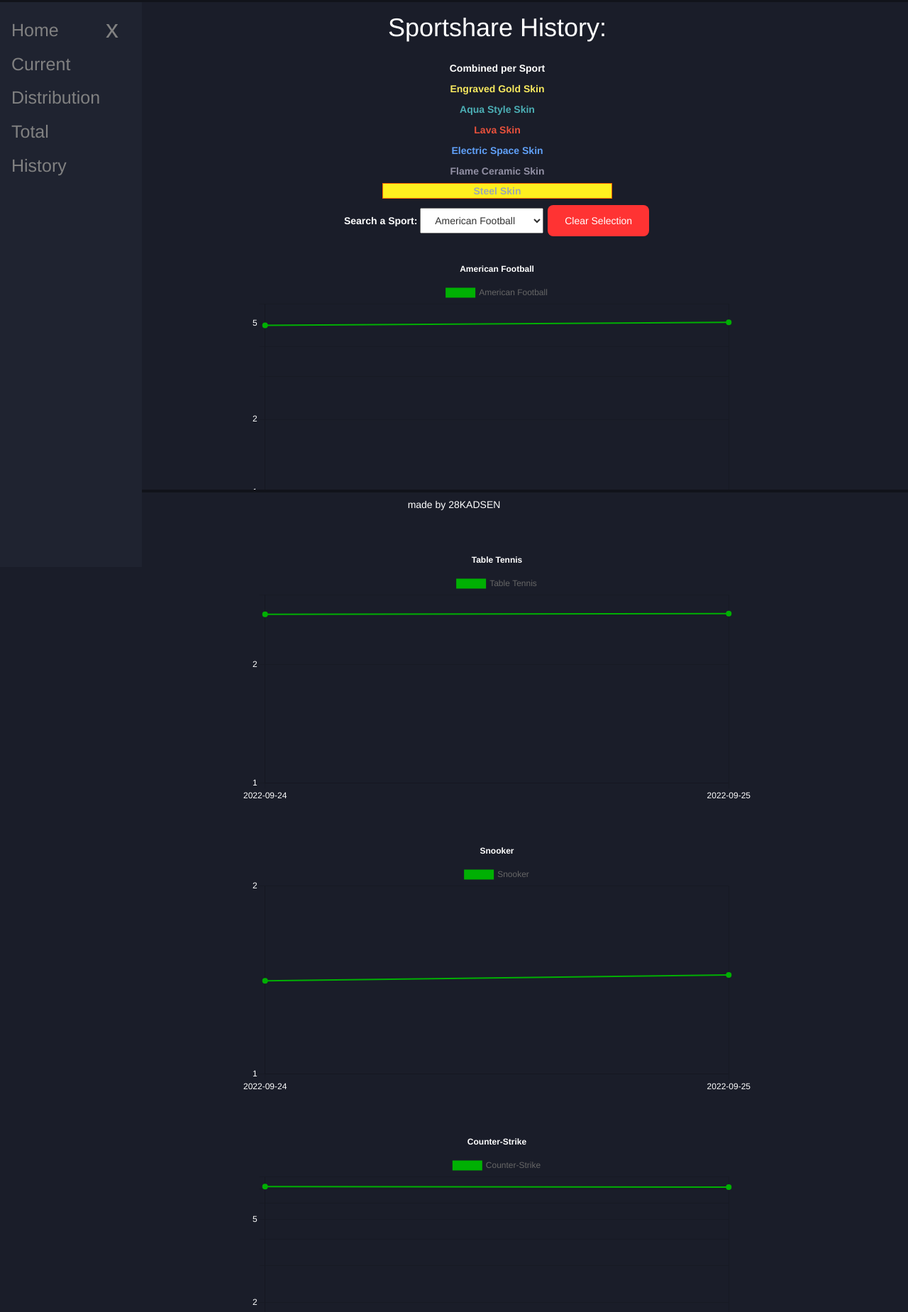
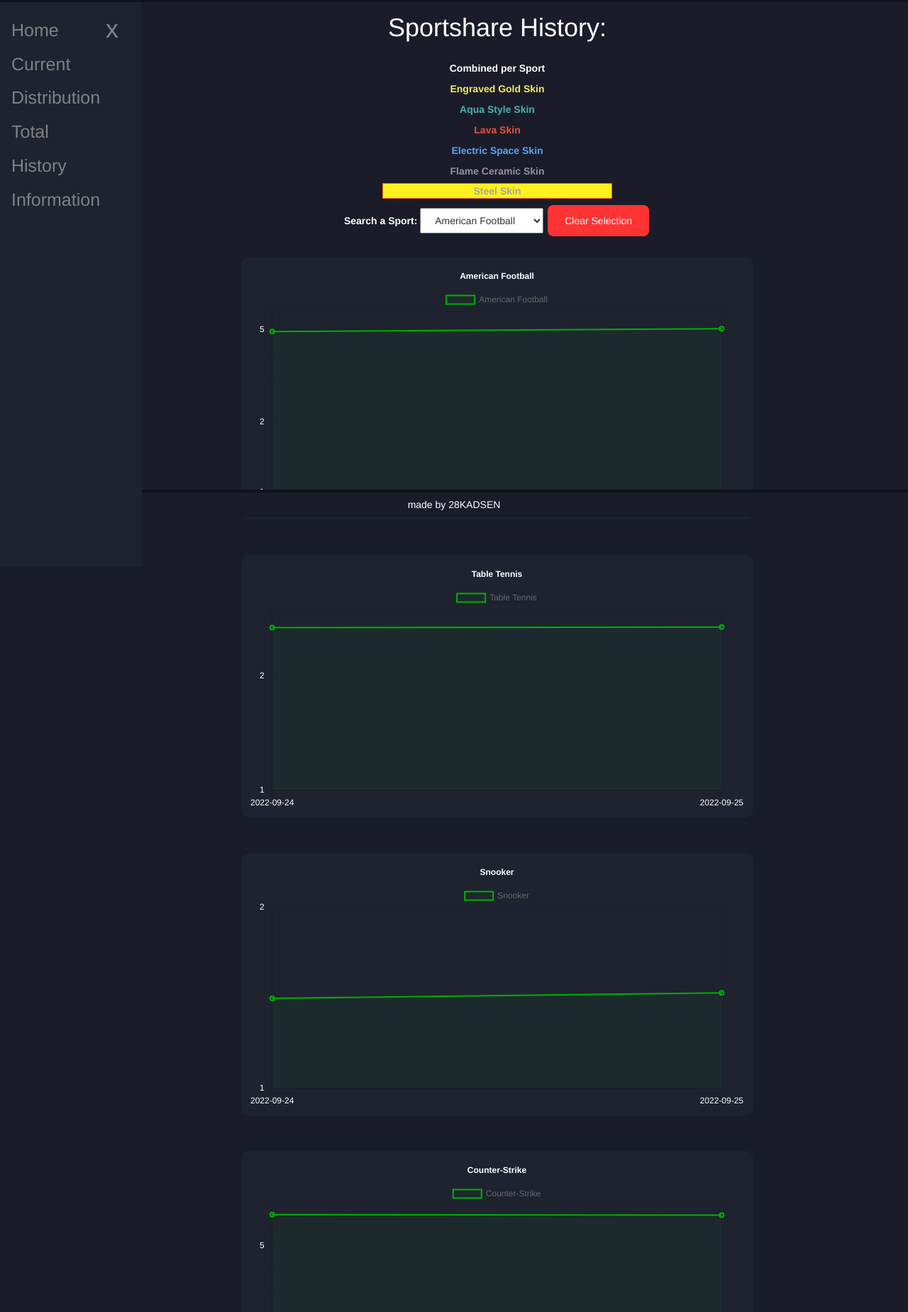
Before and after one commit to 28Drinks/kadsen-docker-real, a Flask app: page /share_history in a window 1280 px wide. Shown: the part 71-1920 px from the top of the page at 71% size. Run offline with Flask 2, Linux system fonts and the light colour scheme; data comes from the database, SQL or seed files in the repository.

Commit message:
chart design changes

```diff
--- a/my_project/static/share_history.css
+++ b/my_project/static/share_history.css
@@ -73,6 +73,14 @@ input {
     padding: 8px 16px;
   }
 
-  .work {
+
+  .charts-container > div {
+    padding: 10px;
+    background-color: #1F2330;
+    border-radius: 12px;
     margin-bottom: 50px;
   }
+
+  .work {
+
+  }
--- a/my_project/templates/base.html
+++ b/my_project/templates/base.html
@@ -28,6 +28,7 @@
       <a href="{{ url_for('share_distribution') }}">Distribution</a>
       <a href="{{ url_for('share_total') }}">Total</a>
       <a href="{{ url_for('share_history') }}">History</a>
+      <a href="#">Information</a>
     </div>
   </header>
   <main>
--- a/my_project/templates/share_history.html
+++ b/my_project/templates/share_history.html
@@ -73,7 +73,6 @@
       <!-- js below creates all charts in this container -->
       <div class="charts-container" id="charts-container">
          <script>
-
             window.onload = function() {
                sortBodyFunction();
                draw_all();
@@ -206,9 +205,10 @@
                                  {
                                     label: mylabel[i],
                                     data: values[i],
-                                    backgroundColor: 'rgb(0, 176, 3)',
+                                    backgroundColor: 'rgb(0, 176, 3, 0.05)',
                                     borderColor: 'rgb(0, 176, 3)',
-                                    borderWidth: 2
+                                    borderWidth: 2,
+                                    fill: true,
                                  }
                               ]
                         },
--- a/my_project/templates/share_total.html
+++ b/my_project/templates/share_total.html
@@ -61,7 +61,7 @@
                         {
                         label:  "Total",
                         data: myValues,
-                        backgroundColor: 'rgb(0, 176, 3)',
+                        backgroundColor: 'rgb(0, 176, 3, 0.2)',
                         borderColor: 'rgb(0, 176, 3)',
                         borderWidth: 2
                         }
```
